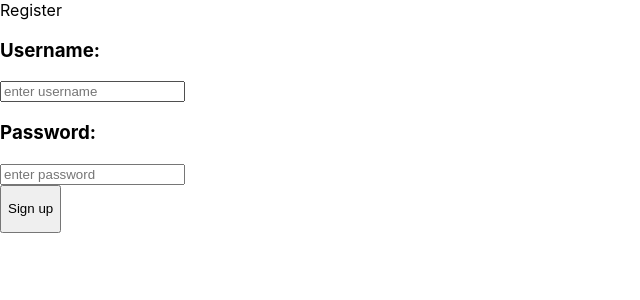
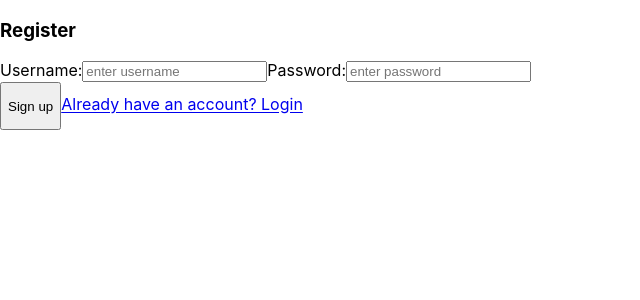
Before and after one commit to isabellwastfelt/beach-plz, a React (Create React App) app in the folder frontend/: page /registration in a window 1280 px wide. Shown: the top 300 px of the page, without its empty margins (0-640 px from the left). Built offline with nearby package versions, Linux system fonts and the light colour scheme; no server answers.

Commit message:
changed response

```diff
--- a/frontend/src/App.js
+++ b/frontend/src/App.js
@@ -1,30 +1,26 @@
 import React from 'react'
-import { BrowserRouter, Routes, Route } from 'react-router-dom'
-import { Provider } from 'react-redux'
-import { configureStore, combineReducers } from '@reduxjs/toolkit'
+import { BrowserRouter, Routes, Route, Navigate } from 'react-router-dom'
 import { Login } from './components/Login'
 import { Registration } from './components/Registration'
 import Reviews from './components/Reviews'
+
+import { getCookie } from 'utils/cookieHelper'
 // const api = 'http://localhost:9090'
 
-import user from './reducers/user'
+export const App = () => {
+  const isLoggedIn = () => getCookie('accessToken') || false
 
-const reducer = combineReducers({
-  user: user.reducer,
-})
-
-const store = configureStore({ reducer })
-
-export const App = () => {
   return (
-    <Provider store={store}>
-      <BrowserRouter>
-        <Routes>
-          <Route path='/' element={<Reviews />} />
-          <Route path='/login' element={<Login />} />
-          <Route path='/registration' element={<Registration />} />
-        </Routes>
-      </BrowserRouter>
-    </Provider>
+    <BrowserRouter>
+      <Routes>
+        {isLoggedIn && (
+          <>
+            <Route path='/reviews' element={<Reviews />} />
+            <Route path='/registration' element={<Registration />} />
+          </>
+        )}
+        <Route path='/' element={<Login />}></Route>
+      </Routes>
+    </BrowserRouter>
   )
 }
--- a/frontend/src/components/Login.js
+++ b/frontend/src/components/Login.js
@@ -1,27 +1,18 @@
-import React, { useState, useEffect } from 'react'
-import { useDispatch, useSelector, batch } from 'react-redux'
-import { useNavigate } from 'react-router-dom'
+import React, { useState } from 'react'
+import { useNavigate, Link, Navigate } from 'react-router-dom'
+import { setCookie } from 'utils/cookieHelper'
 
-import user from '../reducers/user'
-import { API_URL } from '../utils/utils'
-// const api = 'http://localhost:9090'
+// .env  API_URL="https://beach-plz.herokuapp.com/"
+const API = process.env.API_URL || 'https://beach-plz.herokuapp.com/'
 
 export const Login = () => {
+  const navigate = useNavigate()
+
   const [username, setUsername] = useState('')
   const [password, setPassword] = useState('')
-  const [mode, setMode] = useState('registration')
+  const [result, setResult] = useState(false)
+  const [isLoggedIn, setIsLoggedIn] = useState(false)
   const [error, setError] = useState('')
-
-  const accessToken = useSelector((store) => store.user.accessToken)
-
-  const dispatch = useDispatch()
-  const navigate = useNavigate()
-
-  useEffect(() => {
-    if (accessToken) {
-      navigate('/')
-    }
-  }, [accessToken, navigate])
 
   const onFormSubmit = (event) => {
     event.preventDefault()
@@ -33,37 +24,29 @@ export const Login = () => {
       },
       body: JSON.stringify({ username: username, password: password }),
     }
-    fetch(API_URL(mode), options)
+
+    fetch(`${API}login`, options)
       .then((res) => res.json())
       .then((data) => {
         if (data.success) {
-          batch(() => {
-            const userId = data.userId
-            const accessToken = data.accessToken
-            const username = data.username
-            dispatch(user.actions.setUserId(userId))
-            dispatch(user.actions.setAccessToken(accessToken))
-            dispatch(user.actions.setUsername(username))
-            dispatch(user.actions.setError(null))
-          })
+          // make login actions
+          setCookie('accessToken', data.accessToken)
+          setIsLoggedIn(true)
         } else {
-          batch(() => {
-            dispatch(user.actions.setError(data.response))
-            dispatch(user.actions.setUserId(null))
-            dispatch(user.actions.setAccessToken(null))
-            dispatch(user.actions.setUsername(null))
-          })
           setError('Sorry, this is an invalid username or password')
         }
       })
   }
 
+  if (isLoggedIn) {
+    return <Navigate to='/reviews' />
+  }
+
   return (
-    <>
     <main className='login-container'>
       <form onSubmit={onFormSubmit} className='form-container'>
-          <label htmlFor='username'>Login</label>
-          <h3>Username:</h3>
+        <h3>Login</h3>
+        <label htmlFor='username'>Username:</label>
         <input
           type='text'
           id='username'
@@ -72,7 +55,7 @@ export const Login = () => {
           onChange={(event) => setUsername(event.target.value)}
         />
 
-          <h3>Password:</h3>
+        <label htmlFor='password'>Password:</label>
         <input
           type='password'
           id='password'
@@ -81,24 +64,11 @@ export const Login = () => {
           onChange={(event) => setPassword(event.target.value)}
         />
         <div className='error'>{error}</div>
-          <button
-            className='submit-button'
-            type='submit'
-            id='login'
-            onClick={() => setMode('login')}
-          >
-            <p>Log in</p>
+        <button className='submit-button' type='submit' id='login'>
+          Log in
         </button>
-          {/* <button
-            className='submit-button'
-            type='submit'
-            id='registration'
-            onClick={() => setMode('registration')}
-          >
-            <p>Sign up</p>
-          </button> */}
+        <Link to='/registration'>Dont have an account? Register</Link>
       </form>
     </main>
-    </>
   )
 }
--- a/frontend/src/components/Registration.js
+++ b/frontend/src/components/Registration.js
@@ -1,28 +1,18 @@
-import React, { useState, useEffect } from 'react'
-import { useDispatch, useSelector, batch } from 'react-redux'
-import { useNavigate } from 'react-router-dom'
+import React, { useState } from 'react'
+import { useNavigate, Link } from 'react-router-dom'
 
-import user from '../reducers/user'
-import { API_URL } from '../utils/utils'
+// .env  API_URL="https://beach-plz.herokuapp.com/"
+const API = process.env.API_URL || 'https://beach-plz.herokuapp.com/'
 
 export const Registration = () => {
-  const [username, setUsername] = useState('')
-  const [password, setPassword] = useState('')
-  const [mode, setMode] = useState('registration')
-  const [error, setError] = useState('')
+  const [username, setUsername] = useState()
+  const [password, setPassword] = useState()
+  const [result, setResult] = useState(false)
+  const [error, setError] = useState(null)
 
-  const accessToken = useSelector((store) => store.user.accessToken)
-
-  const dispatch = useDispatch()
   const navigate = useNavigate()
 
-  useEffect(() => {
-    if (accessToken) {
-      navigate('/')
-    }
-  }, [accessToken, navigate])
-
-  const onFormSubmit = (event) => {
+  const onRegister = (event) => {
     event.preventDefault()
 
     const options = {
@@ -32,72 +22,56 @@ export const Registration = () => {
       },
       body: JSON.stringify({ username: username, password: password }),
     }
-    fetch(API_URL(mode), options)
+
+    fetch(`${API}registration`, options)
       .then((res) => res.json())
       .then((data) => {
         if (data.success) {
-          batch(() => {
-            const userId = data.userId
-            const accessToken = data.accessToken
-            const username = data.username
-            dispatch(user.actions.setUserId(userId))
-            dispatch(user.actions.setAccessToken(accessToken))
-            dispatch(user.actions.setUsername(username))
-            dispatch(user.actions.setError(null))
-          })
+          setResult(true)
         } else {
-          batch(() => {
-            dispatch(user.actions.setError(data.response))
-            dispatch(user.actions.setUserId(null))
-            dispatch(user.actions.setAccessToken(null))
-            dispatch(user.actions.setUsername(null))
-          })
-          setError('Sorry, this is an invalid username or password')
+          setError('Sorry, registration didnt go through')
         }
       })
   }
 
+  if (result) {
     return (
-    <>
+      <div>
+        <h2>
+          Now continue to <Link to='/'>Login</Link>!
+        </h2>
+      </div>
+    )
+  }
+
+  return (
     <main className='login-container'>
-        <form onSubmit={onFormSubmit} className='form-container'>
-          <label htmlFor='username'>Register </label>
-          <h3>Username:</h3>
+      <form onSubmit={onRegister} className='form-container'>
+        <h3>Register </h3>
+        <label htmlFor='username'>Username:</label>
         <input
           type='text'
           id='username'
           placeholder='enter username'
-            value={username}
           onChange={(event) => setUsername(event.target.value)}
         />
 
-          <h3>Password:</h3>
+        <label htmlFor='password'>Password:</label>
         <input
           type='password'
           id='password'
           placeholder='enter password'
-            value={password}
           onChange={(event) => setPassword(event.target.value)}
         />
+        {/* ADD REPET PASSWORD */}
+
         <div className='error'>{error}</div>
-          {/* <button
-            className='submit-button'
-            type='submit'
-            id='login'
-            onClick={() => setMode('login')}
-          >
-            <p>Log in</p>
-          </button> */}
-          <button
-            className='submit-button'
-            type='submit'
-            id='registration'
-            onClick={() => setMode('registration')}
-          >
+
+        <button className='submit-button' type='submit' id='registration'>
           <p>Sign up</p>
         </button>
+        <Link to='/'>Already have an account? Login</Link>
       </form>
     </main>
-    </>
   )
 }
--- a/frontend/src/components/Reviews.js
+++ b/frontend/src/components/Reviews.js
@@ -1,6 +1,6 @@
 import { useState, useEffect } from 'react'
-import { useDispatch, useSelector } from 'react-redux'
-import { API_URL } from '../utils/utils'
+
+const API = process.env.API_URL || 'https://beach-plz.herokuapp.com/'
 
 const Reviews = () => {
   const [reviews, setReviews] = useState([])
@@ -8,9 +8,8 @@ const Reviews = () => {
 
   const fetchData = async () => {
     setIsLoading(true)
-
     try {
-      const data = await fetch(API_URL('review'), {
+      const data = await fetch(`${API}review`, {
         headers: {
           'Content-Type': 'application/json',
         },
@@ -29,16 +28,16 @@ const Reviews = () => {
     fetchData()
   }, [])
 
-  // const onDelete = (reviewId) => {
-  //   fetch(`${api}/review/${reviewId}`, {
-  //     method: 'DELETE',
-  //     headers: {
-  //       'Content-Type': 'application/json',
-  //     },
-  //   })
-  //     .then((response) => response.json())
-  //     .then((data) => fetchData())
-  // }
+  const onDelete = (reviewId) => {
+    fetch(`${API}review/${reviewId}`, {
+      method: 'DELETE',
+      headers: {
+        'Content-Type': 'application/json',
+      },
+    })
+      .then((response) => response.json())
+      .then((data) => fetchData())
+  }
 
   if (isLoading) {
     return <div>Laddar..</div>
--- a/frontend/src/reducers/user.js
+++ /dev/null
@@ -1,31 +0,0 @@
-import { createSlice } from '@reduxjs/toolkit'
-
-const user = createSlice({
-  name: 'user',
-  initialState: {
-    userId: null,
-    username: null,
-    accessToken: null,
-    error: null,
-    secretMessage: null,
-  },
-  reducers: {
-    setUserId: (store, action) => {
-      store.userId = action.payload
-    },
-    setUsername: (store, action) => {
-      store.username = action.payload
-    },
-    setAccessToken: (store, action) => {
-      store.accessToken = action.payload
-    },
-    setError: (store, action) => {
-      store.error = action.payload
-    },
-    // setReviewMessage: (store, action) => {
-    //   store.reviewMessage = action.payload
-    // },
-  },
-})
-
-export default user
--- /dev/null
+++ b/frontend/src/utils/cookieHelper.js
@@ -0,0 +1,26 @@
+// https://www.w3schools.com/js/js_cookies.asp
+function setCookie(cname, cvalue, exdays = '3') {
+  const d = new Date()
+  d.setTime(d.getTime() + exdays * 24 * 60 * 60 * 1000)
+  let expires = 'expires=' + d.toUTCString()
+  document.cookie = cname + '=' + cvalue + ';' + expires + ';path=/'
+}
+
+//
+function getCookie(cname) {
+  let name = cname + '='
+  let decodedCookie = decodeURIComponent(document.cookie)
+  let ca = decodedCookie.split(';')
+  for (let i = 0; i < ca.length; i++) {
+    let c = ca[i]
+    while (c.charAt(0) == ' ') {
+      c = c.substring(1)
+    }
+    if (c.indexOf(name) == 0) {
+      return c.substring(name.length, c.length)
+    }
+  }
+  return ''
+}
+
+export { setCookie, getCookie }
```
Also changed, not shown: 1 other file (tests, documents, lock files or other folders). Lines whose indentation alone changed are shown as unchanged.
